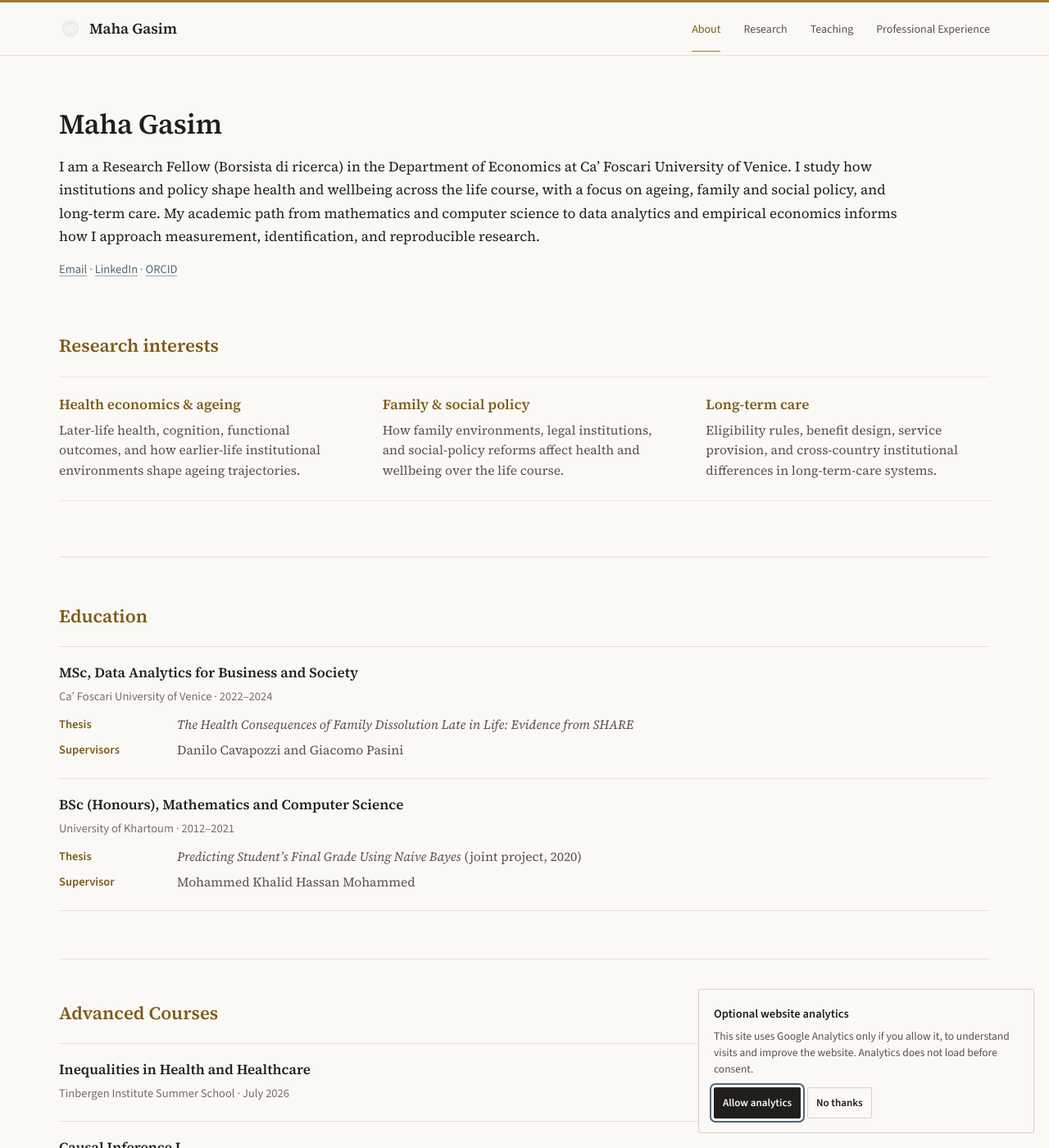
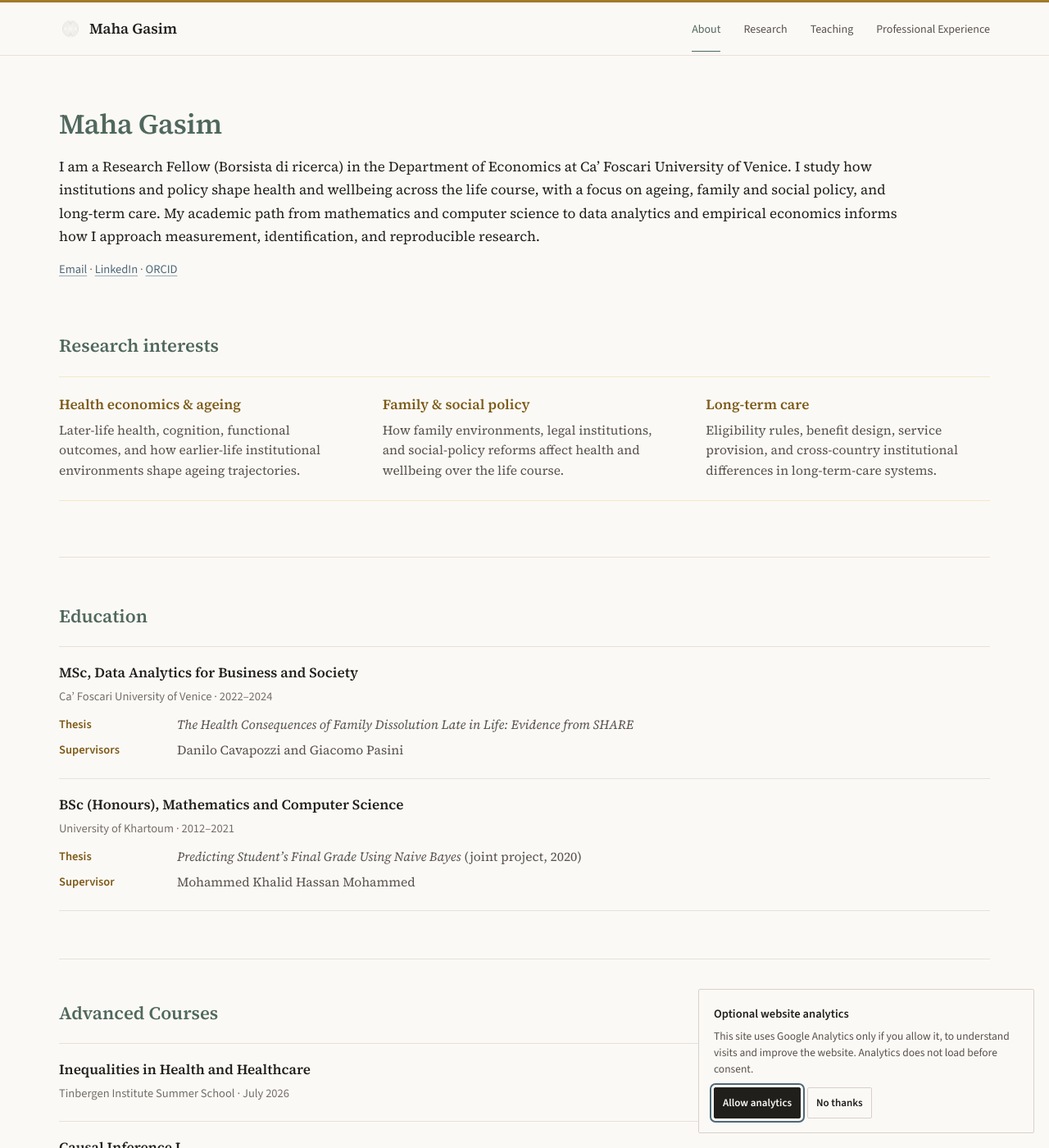
Before and after one commit to mahagasim/mahagasim.github.io, a Jekyll site: the page built from index.md, in a window 1280 px wide and 1400 px high. Shown: the whole window at 82% size. Built offline with Jekyll 4.4.1, drawn with Linux system fonts in a browser that asks for light colours.

Commit message:
Refine title and tab colors across site

```diff
--- a/_layouts/default.html
+++ b/_layouts/default.html
@@ -33,6 +33,11 @@
       --gold-soft: #F3E8C8;
       --gold-wash: #F8F2E3;
 
+      --about-accent: #50685D;
+      --research-accent: #456477;
+      --teaching-accent: #8B604C;
+      --experience-accent: #6F5A6A;
+
       --link: #4E6877;
       --link-hover: #3E5967;
       --clay: #8F6B5C;
@@ -67,18 +72,50 @@
       border-bottom-color: var(--gold);
     }
 
-    .site-nav a.active {
-      color: var(--gold-dark);
-      border-bottom-color: var(--gold);
+    .site-nav a:nth-child(1).active {
+      color: var(--about-accent);
+      border-bottom-color: var(--about-accent);
     }
 
-    .section-heading h2,
-    .section-heading--compact h2,
-    .academic-panel h2,
-    .content > h2 {
-      color: var(--gold-dark);
+    .site-nav a:nth-child(2).active {
+      color: var(--research-accent);
+      border-bottom-color: var(--research-accent);
     }
 
+    .site-nav a:nth-child(3).active {
+      color: var(--teaching-accent);
+      border-bottom-color: var(--teaching-accent);
+    }
+
+    .site-nav a:nth-child(4).active {
+      color: var(--experience-accent);
+      border-bottom-color: var(--experience-accent);
+    }
+
+    /* Main page and section titles: distinct by tab. */
+    .content--about > h1:first-of-type,
+    .content--about .section-heading h2,
+    .content--about .section-heading--compact h2,
+    .content--about .academic-panel h2 {
+      color: var(--about-accent);
+    }
+
+    .content--research > h1:first-of-type,
+    .content--research > h2 {
+      color: var(--research-accent);
+    }
+
+    .content--teaching > h1:first-of-type,
+    .content--teaching > h2 {
+      color: var(--teaching-accent);
+    }
+
+    .content--professional-experience > h1:first-of-type,
+    .content--professional-experience > h2 {
+      color: var(--experience-accent);
+    }
+
+    /* Keep subtitles and entry headings in the existing palette. */
     .interest-item h3 {
       color: var(--gold-dark);
     }
```
